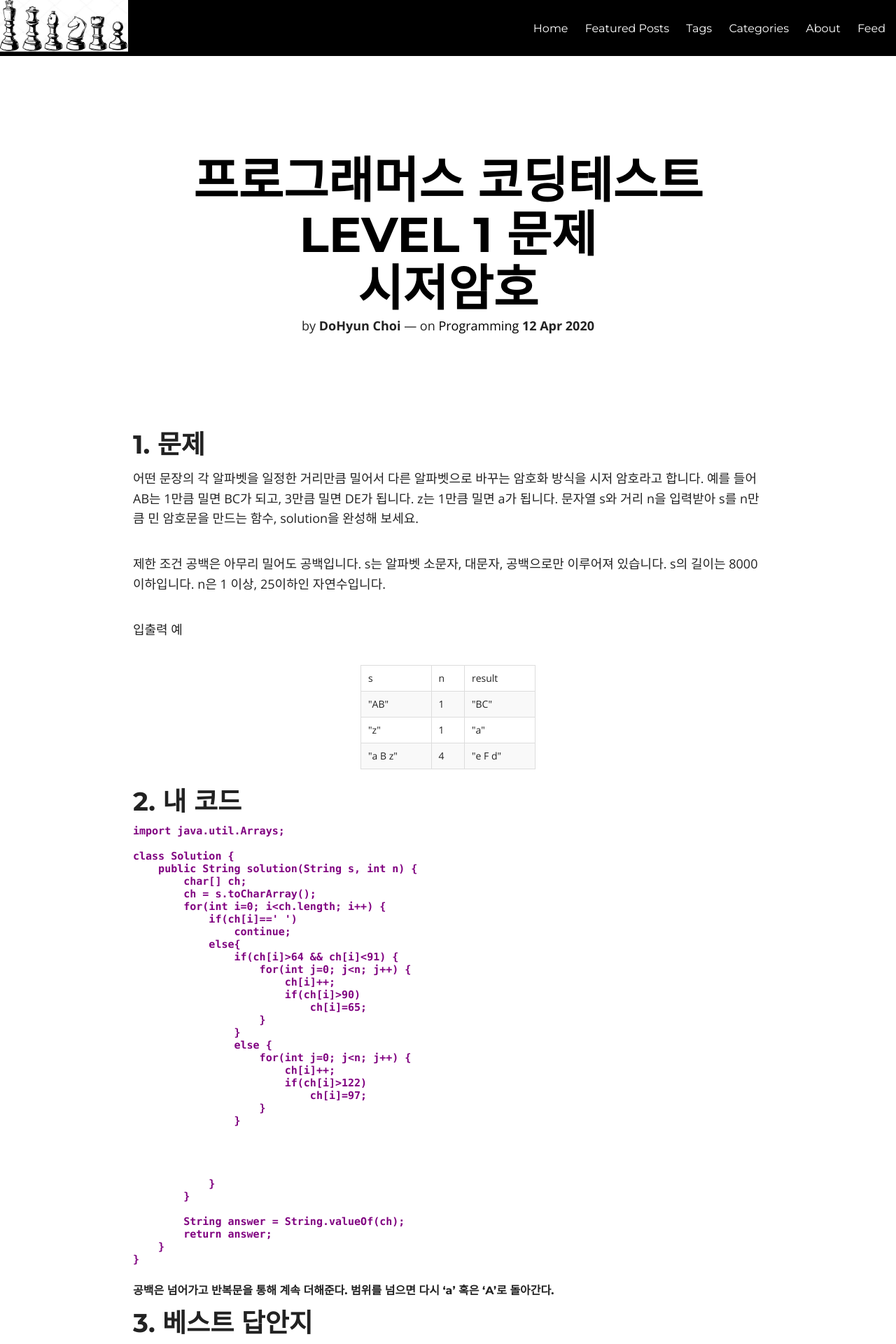
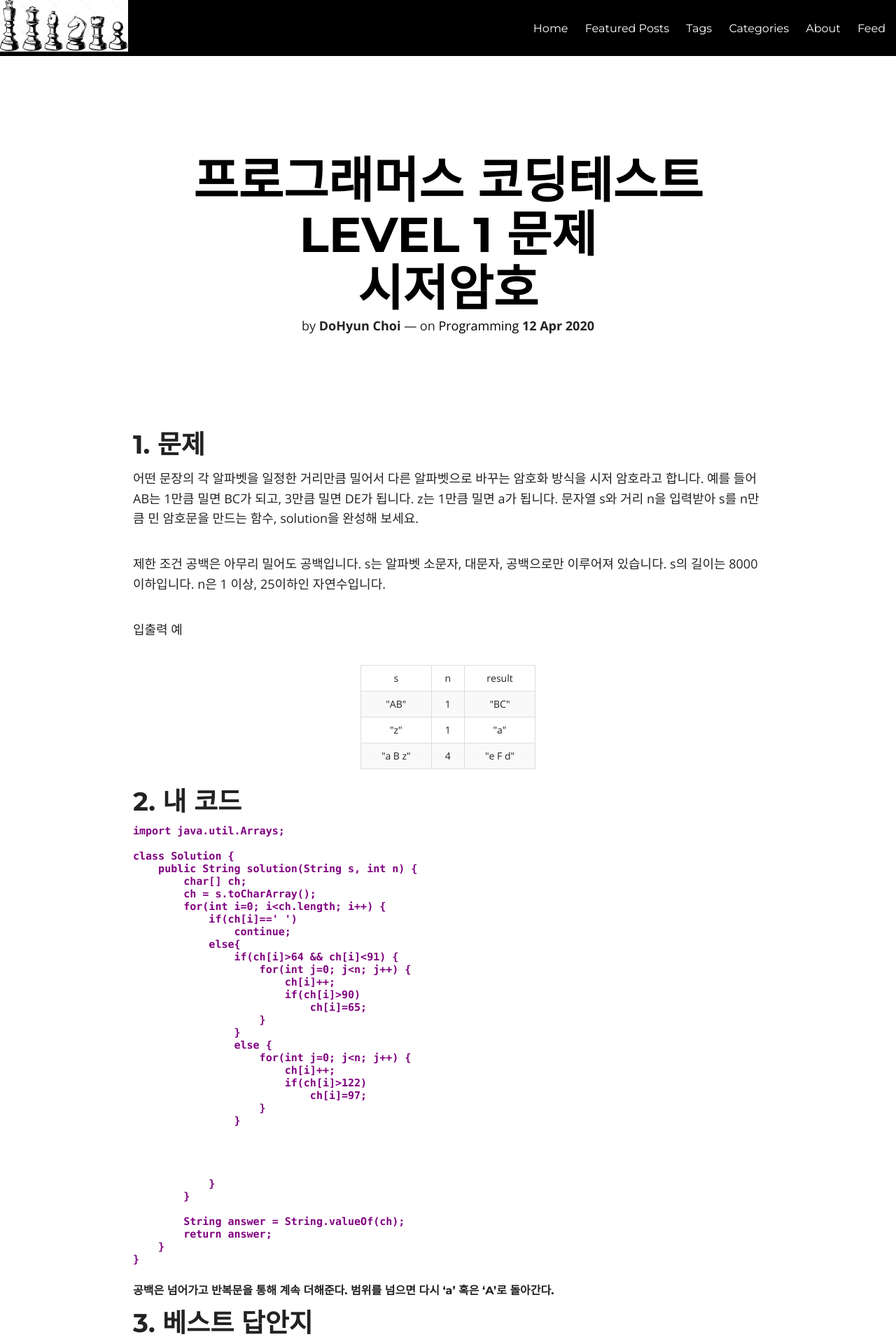
Before and after one commit to DoHyunChoi/dohyunchoi.github.io, a Jekyll site: the page built from _posts/2020-04-12- 시저암호.markdown, in a window 1280 px wide. Shown: the top 1920 px of the page at 70% size. Built offline with Jekyll 4.4.1, drawn with Linux system fonts in a browser that asks for light colours; nearby versions of some CDN libraries; comment, search, counter and statistics services are not loaded.

Commit message:
Update 2020-04-12- 시저암호.markdown

```diff
--- a/_posts/2020-04-12- 시저암호.markdown
+++ b/_posts/2020-04-12- 시저암호.markdown
@@ -27,24 +27,24 @@ n은 1 이상, 25이하인 자연수입니다.
 입출력 예<br>
 <table width="250" border="3" align="center">
     <tr>
-        <td>s</td>
-        <td>n</td>
-        <td>result</td>
+        <td style="text-align:center">s</td>
+        <td style="text-align:center">n</td>
+        <td style="text-align:center">result</td>
     </tr>
     <tr>
-        <td>"AB"</td>
-        <td>1</td>
-        <td>"BC"</td>
+        <td style="text-align:center">"AB"</td>
+        <td style="text-align:center">1</td>
+        <td style="text-align:center">"BC"</td>
     </tr>
     <tr>
-        <td>"z"</td>
-        <td>1</td>
-        <td>"a"</td>
+        <td style="text-align:center">"z"</td>
+        <td style="text-align:center">1</td>
+        <td style="text-align:center">"a"</td>
     </tr>
     <tr>
-        <td>"a B z"</td>
-        <td>4</td>
-        <td>"e F d"</td>
+        <td style="text-align:center">"a B z"</td>
+        <td style="text-align:center">4</td>
+        <td style="text-align:center">"e F d"</td>
     </tr>
 
 </table>
```
